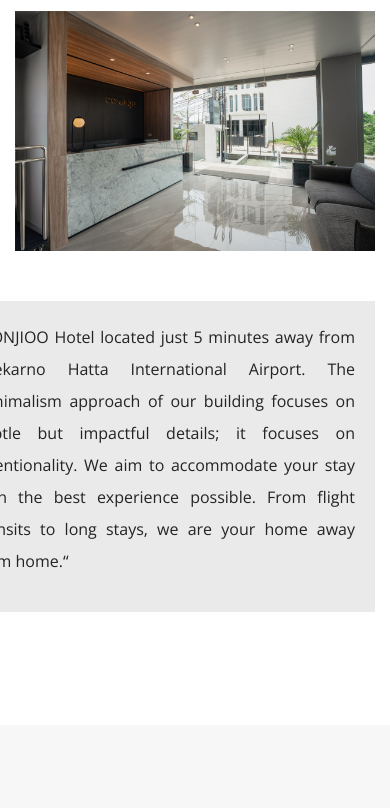
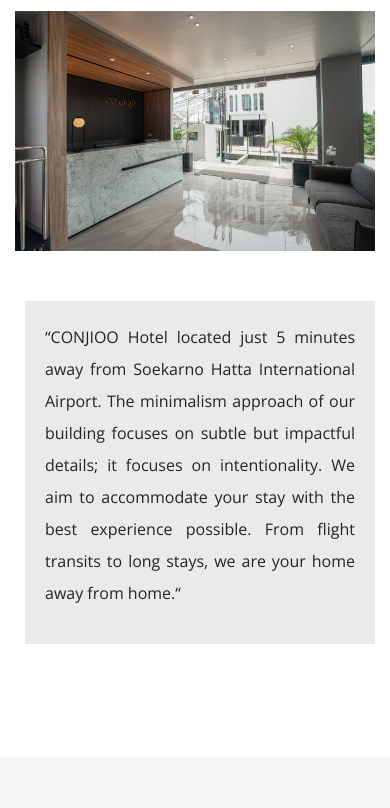
Before and after one commit to Hilnanda/conjioo, a plain HTML site: page index.html in a window 390 px wide. Shown: the part 1650-2458 px from the top of the page. Drawn offline with nearby package versions, Linux system fonts and the light colour scheme.

Commit message:
tampilan mobile

```diff
--- a/css/style.css
+++ b/css/style.css
@@ -527,6 +527,14 @@ ol {
 	color: #ae9548;
 }
 
+.mobile-hidden {
+	background-color: #eaeaeb;
+    padding: 20px;
+    margin-top: 50px;
+    margin-left: -60px;
+    text-align: justify;
+}
+
 /*---------------------
   Room Availability
 -----------------------*/
@@ -2220,6 +2228,17 @@ ol {
 /* Large Mobile Device: 480px */
 
 @media only screen and (max-width: 767px) {
+	.fade-right, .fade-left {
+        opacity: 1 !important; /* Mengatur opasitas kembali ke nilai 1 */
+        transform: none !important; /* Menghapus transformasi */
+    }
+	.mobile-hidden {
+		background-color: #eaeaeb;
+		padding: 20px;
+		margin-top: 50px;
+		margin-left: 10px;
+		text-align: justify;
+	}
 	.inner-header .logo {
 		padding-left: 0;
 	}
--- a/index.html
+++ b/index.html
@@ -261,7 +261,7 @@
                             <img src="img/lobby.png" alt="">
                         </div>
                         <div class="col-lg-6 fade-left">
-							<div class="" style="background-color: #eaeaeb;padding: 20px;margin-top:50px;margin-left:-60px;text-align: justify;">
+							<div class="mobile-hidden">
 								<p>“CONJIOO Hotel located just 5 minutes away from Soekarno Hatta International Airport.
 									The minimalism approach of our building focuses on subtle but impactful details;
 								   it focuses on intentionality. We aim to accommodate your stay with the best
```
